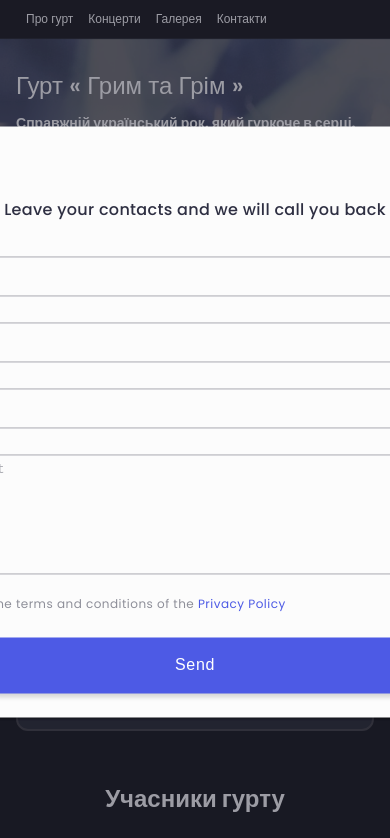
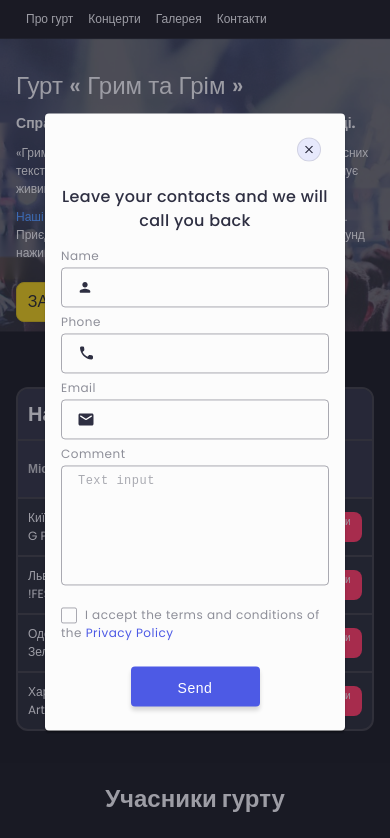
Before and after one commit to Yaremchuk-Sergey/Test-Junior-Front-end-Developer, a plain HTML site: page index.html in a window 390 px wide. Both pictures are taken after a click on the button "ЗАМОВИТИ КВИТОК". Shown: the top 838 px of the page. Drawn offline with Linux system fonts and the light colour scheme.

Commit message:
fixed modal mobail

```diff
--- a/styles.css
+++ b/styles.css
@@ -489,8 +489,7 @@ table.concerts tr:last-child td {
   }
 
   .fon,
-  .fon-textarea,
-  .backdrop-btn {
+  .fon-textarea {
     width: 100%;
     max-width: 400px;
   }
@@ -850,3 +849,33 @@ a {
 .model-checkbox {
   margin-bottom: 24px;
 }
+
+@media screen and (max-width: 768px) {
+  .modal {
+    min-height: 400px;
+    width: 400px;
+    border-radius: 4px;
+    padding: 72px 16px 24px 16px;
+  }
+
+  .backdrop-btn {
+    padding: 16px 32px;
+    min-width: 149px;
+    height: 50px;
+  }
+}
+@media screen and (max-width: 480px) {
+  .modal {
+    min-height: 400px;
+    width: 300px;
+    border-radius: 4px;
+    padding: 72px 16px 24px 16px;
+  }
+
+  .backdrop-btn {
+    font-size: 14px;
+    padding: 12px 28px;
+    min-width: 129px;
+    height: 40px;
+  }
+}
```
